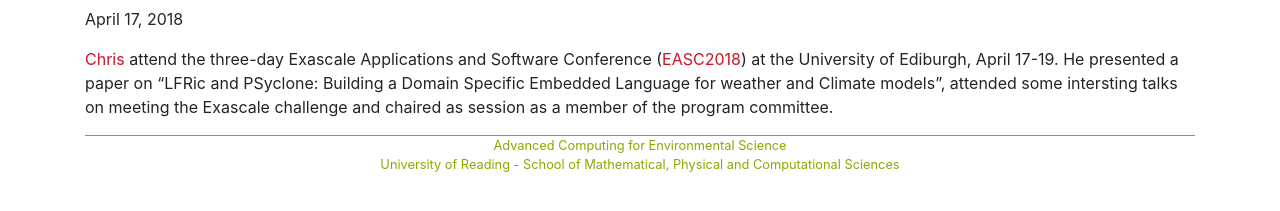
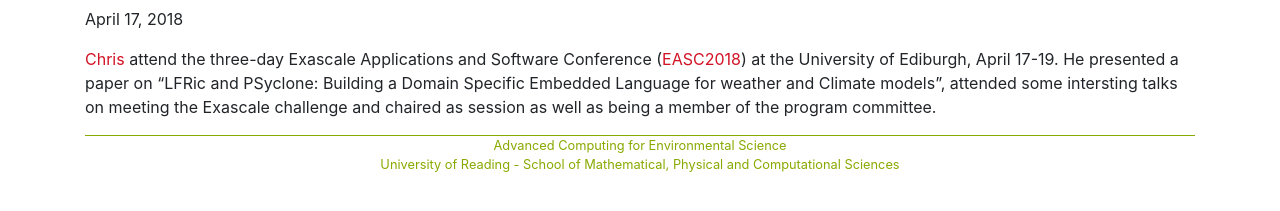
Before and after one commit to uor-aces/uor-aces.github.io, a Jekyll site: the page built from _posts/2018-04-17-EASC.md, in a window 1280 px wide. Shown: the part 155-366 px from the top of the page. Built offline with Jekyll 4.4.1, drawn with Linux system fonts in a browser that asks for light colours.

```diff
--- a/_posts/2018-04-17-EASC.md
+++ b/_posts/2018-04-17-EASC.md
@@ -5,4 +5,4 @@
 shortnews: True
 ---
 
-[Chris](bio/chris.html) attend the three-day Exascale Applications and Software Conference ([EASC2018](http://www.easc2018.ed.ac.uk)) at the University of Ediburgh, April 17-19. He presented a paper on "LFRic and PSyclone: Building a Domain Specific Embedded Language for weather and Climate models", attended some intersting talks on meeting the Exascale challenge and chaired as session as a member of the program committee.
+[Chris](bio/chris.html) attend the three-day Exascale Applications and Software Conference ([EASC2018](http://www.easc2018.ed.ac.uk)) at the University of Ediburgh, April 17-19. He presented a paper on "LFRic and PSyclone: Building a Domain Specific Embedded Language for weather and Climate models", attended some intersting talks on meeting the Exascale challenge and chaired as session as well as being a  member of the program committee.
```
